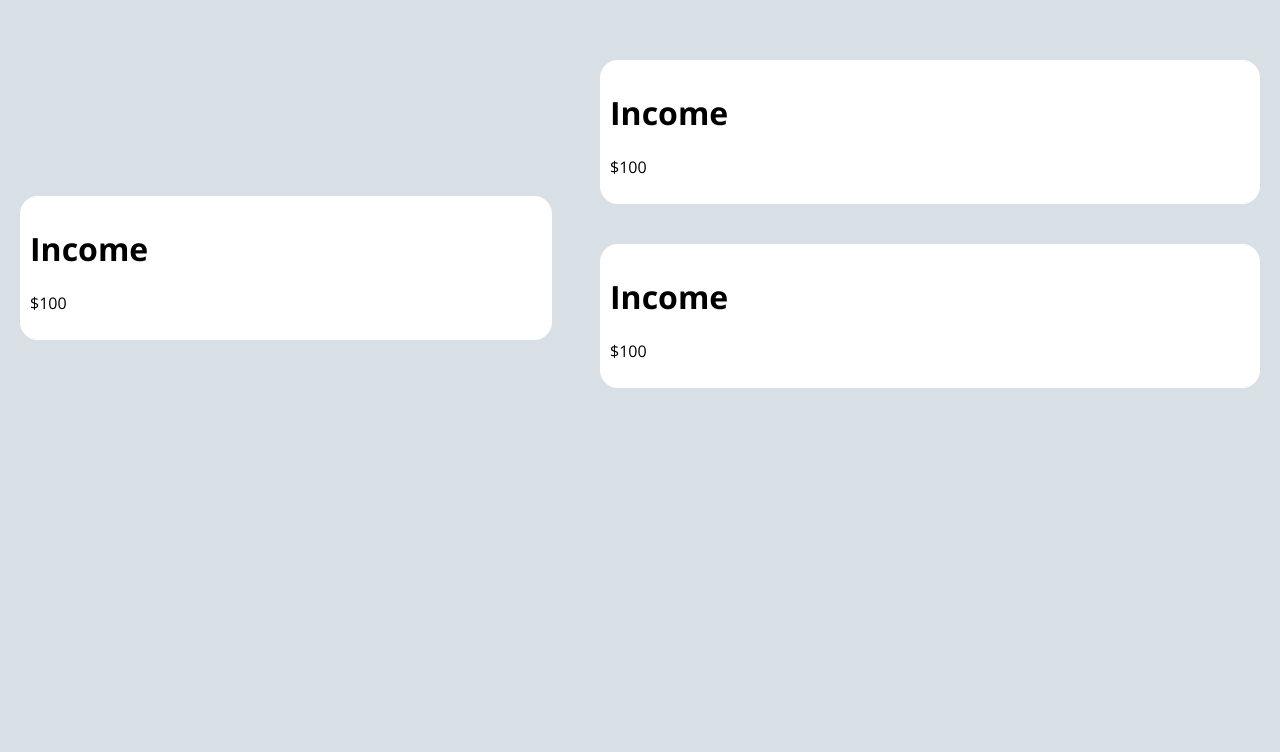
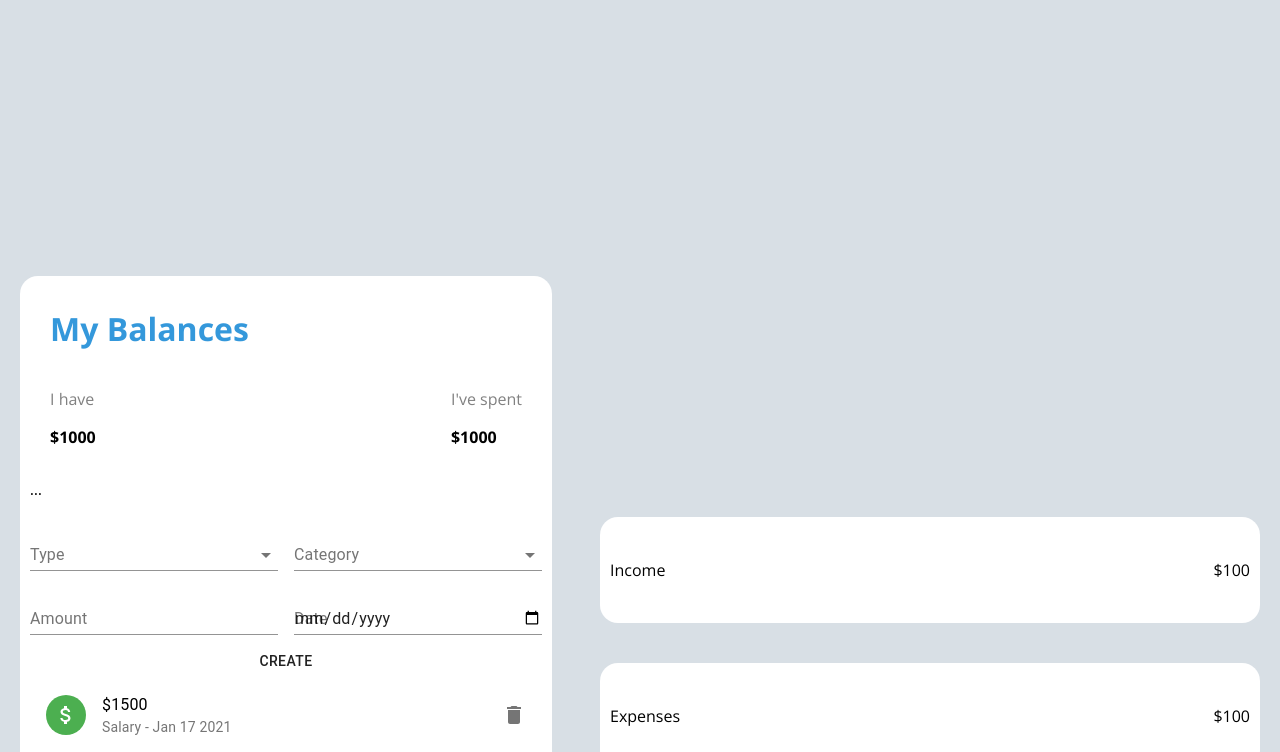
Before and after one commit to bradleyoleary/Profitry, a React (Create React App) app: page / in a window 1280 px wide. Shown: the part 144-896 px from the top of the page. Before the commit the page ends 820 px from the top, so only its background shows below. Built offline with nearby package versions, Linux system fonts and the light colour scheme.

Commit message:
Structure set up

```diff
--- a/src/App.js
+++ b/src/App.js
@@ -1,19 +1,20 @@
 import React from "react";
 import styled from "styled-components";
 import Details from "./components/Details/Details";
+import Main from "./components/Main/Main";
 
 const App = () => {
   return (
     <div>
       <Wrapper>
         <BoxAreaMain>
-          <Details />
+          <Main />
         </BoxAreaMain>
         <BoxArea>
-          <Details />
+          <Details title='Income' />
         </BoxArea>
         <BoxArea>
-          <Details />
+          <Details title='Expenses' />
         </BoxArea>
       </Wrapper>
     </div>
@@ -30,7 +31,7 @@ const Wrapper = styled.div`
 const BoxAreaMain = styled.div`
   width: 80%;
   position: relative;
-  top: 40vh;
+  top: 400px;
   @media (max-width: 768px) {
     display: flex;
     justify-content: center;
--- /dev/null
+++ b/src/Constants.js
@@ -0,0 +1,6 @@
+export const COLORS = {
+  primary: "#3498DB",
+  secondary: "#24cc89",
+  primaryFont: "#1b1c1e",
+  secondaryFont: "#757575",
+};
--- a/src/components/Details/Details.jsx
+++ b/src/components/Details/Details.jsx
@@ -1,12 +1,15 @@
 import React from "react";
 import styled from "styled-components";
 import { Doughnut } from "react-chartjs-2";
+import Form from "../Main/Form/Form";
 
-const Details = () => {
+const Details = ({ title }) => {
   return (
     <Card>
-      <CardTitle>Income</CardTitle>
-      <CardContent>$100</CardContent>
+      <CardTitle>
+        {title}
+        <CardContent>$100</CardContent>
+      </CardTitle>
       {/* <Doughnut data='Data' /> */}
     </Card>
   );
@@ -26,7 +29,11 @@ const Card = styled.div`
   }
 `;
 
-const CardTitle = styled.h1``;
+const CardTitle = styled.p`
+  display: flex;
+  justify-content: space-between;
+  align-items: center;
+`;
 
 const CardContent = styled.p``;
 
--- /dev/null
+++ b/src/components/Main/Form/Form.jsx
@@ -0,0 +1,52 @@
+import React from "react";
+import {
+  TextField,
+  Typography,
+  Grid,
+  Button,
+  FormControl,
+  InputLabel,
+  Select,
+  MenuItem,
+} from "@material-ui/core";
+import useStyles from "./styles";
+
+const Form = () => {
+  const classes = useStyles();
+  return (
+    <Grid container spacing={2}>
+      <Grid item xs={12}>
+        <Typography align='centre' variant='subtitle2' gutterBottom>
+          ...
+        </Typography>
+      </Grid>
+      <Grid item xs={6}>
+        <FormControl fullWidth>
+          <InputLabel>Type</InputLabel>
+          <Select>
+            <MenuItem value='Income'>Income</MenuItem>
+            <MenuItem value='Expenses'>Expenses</MenuItem>
+          </Select>
+        </FormControl>
+      </Grid>
+      <Grid item xs={6}>
+        <FormControl fullWidth>
+          <InputLabel>Category</InputLabel>
+          <Select>
+            <MenuItem value='business'>Business</MenuItem>
+            <MenuItem value='salary'>Salary</MenuItem>
+          </Select>
+        </FormControl>
+      </Grid>
+      <Grid item xs={6}>
+        <TextField type='number' label='Amount' fullWidth />
+      </Grid>
+      <Grid item xs={6}>
+        <TextField type='date' label='Date' fullWidth />
+      </Grid>
+      <Button fullWidth>Create</Button>
+    </Grid>
+  );
+};
+
+export default Form;
--- /dev/null
+++ b/src/components/Main/Form/styles.js
@@ -0,0 +1,12 @@
+import { makeStyles } from "@material-ui/core/styles";
+
+export default makeStyles(() => ({
+  radioGroup: {
+    display: "flex",
+    justifyContent: "center",
+    marginBottom: "-10px",
+  },
+  button: {
+    marginTop: "20px",
+  },
+}));
--- /dev/null
+++ b/src/components/Main/List/List.jsx
@@ -0,0 +1,77 @@
+import React from "react";
+import {
+  List as MUIList,
+  ListItem,
+  ListItemAvatar,
+  Avatar,
+  ListItemText,
+  ListItemSecondaryAction,
+  IconButton,
+  Slide,
+} from "@material-ui/core";
+import { Delete, MoneyOff, AttachMoney } from "@material-ui/icons";
+import useStyles from "./styles";
+
+const List = () => {
+  const classes = useStyles();
+  const transactions = [
+    {
+      id: 1,
+      type: "Income",
+      category: "Salary",
+      amount: 1500,
+      date: "Jan 17 2021",
+    },
+    {
+      id: 2,
+      type: "Expense",
+      category: "Car",
+      amount: 50,
+      date: "Jan 17 2021",
+    },
+    {
+      id: 3,
+      type: "Expense",
+      category: "Salary",
+      amount: 50,
+      date: "Jan 17 2021",
+    },
+  ];
+
+  return (
+    <MUIList dense={false} className={classes.list}>
+      {transactions.map((transaction) => (
+        <Slide
+          direction='down'
+          in
+          mountOnEnter
+          unmountOnExit
+          key={transaction.id}>
+          <ListItem>
+            <ListItemAvatar>
+              <Avatar
+                className={
+                  transaction.type === "Income"
+                    ? classes.avatarIncome
+                    : classes.avatarExpense
+                }>
+                <AttachMoney />
+              </Avatar>
+            </ListItemAvatar>
+            <ListItemText
+              primary={`$${transaction.amount}`}
+              secondary={`${transaction.category} - ${transaction.date}`}
+            />
+            <ListItemSecondaryAction>
+              <IconButton edge='end' aria-label='delete' onClick=''>
+                <Delete />
+              </IconButton>
+            </ListItemSecondaryAction>
+          </ListItem>
+        </Slide>
+      ))}
+    </MUIList>
+  );
+};
+
+export default List;
--- /dev/null
+++ b/src/components/Main/List/styles.js
@@ -0,0 +1,16 @@
+import { makeStyles } from "@material-ui/core/styles";
+import { red, green } from "@material-ui/core/colors";
+
+export default makeStyles(() => ({
+  avatarIncome: {
+    color: "#fff",
+    backgroundColor: green[500],
+  },
+  avatarExpense: {
+    backgroundColor: red[500],
+  },
+  list: {
+    maxHeight: "180px",
+    overflow: "auto",
+  },
+}));
--- /dev/null
+++ b/src/components/Main/Main.jsx
@@ -0,0 +1,64 @@
+import React from "react";
+import styled from "styled-components";
+import { COLORS } from "../../Constants";
+import Form from "./Form/Form";
+import List from "./List/List";
+
+const Main = () => {
+  return (
+    <Card>
+      <CardTitle>My Balances</CardTitle>
+      <TopWrapper>
+        <Subtitle>
+          I have
+          <br />
+          <Amount>$1000</Amount>
+        </Subtitle>
+        <Subtitle>
+          I've spent
+          <br />
+          <Amount>$1000</Amount>
+        </Subtitle>
+      </TopWrapper>
+      <Form />
+      <List />
+    </Card>
+  );
+};
+
+const Card = styled.div`
+  background: white;
+  padding: 10px;
+  margin: 20px;
+  border-radius: 18px;
+  width: 50%;
+  @media (max-width: 768px) {
+    flex-direction: column;
+    color: red;
+    width: 90%;
+    display: flex;
+  }
+`;
+
+const CardTitle = styled.h1`
+  color: ${COLORS.primary};
+  margin-left: 20px;
+`;
+
+const Subtitle = styled.p`
+  color: #818181;
+`;
+
+const TopWrapper = styled.div`
+  display: flex;
+  align-items: center;
+  justify-content: space-between;
+  margin: 0 20px;
+`;
+
+const Amount = styled.p`
+  font-weight: bold;
+  color: black;
+`;
+
+export default Main;
```
